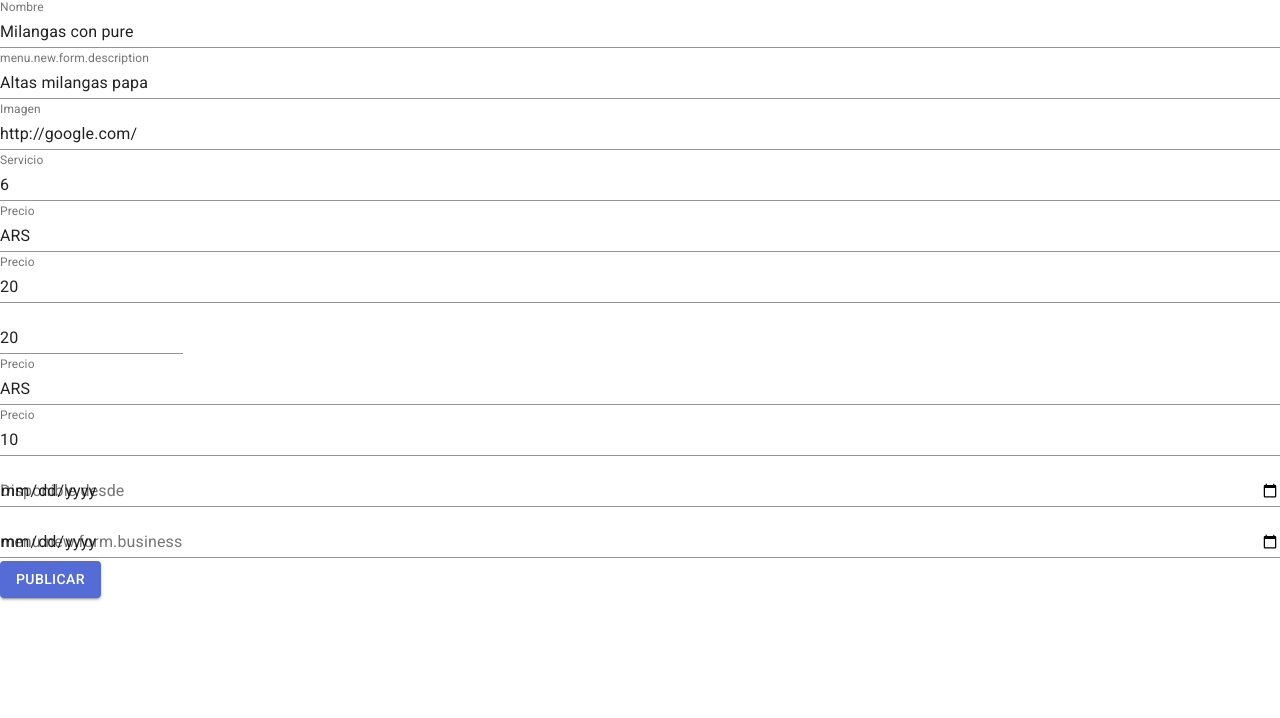
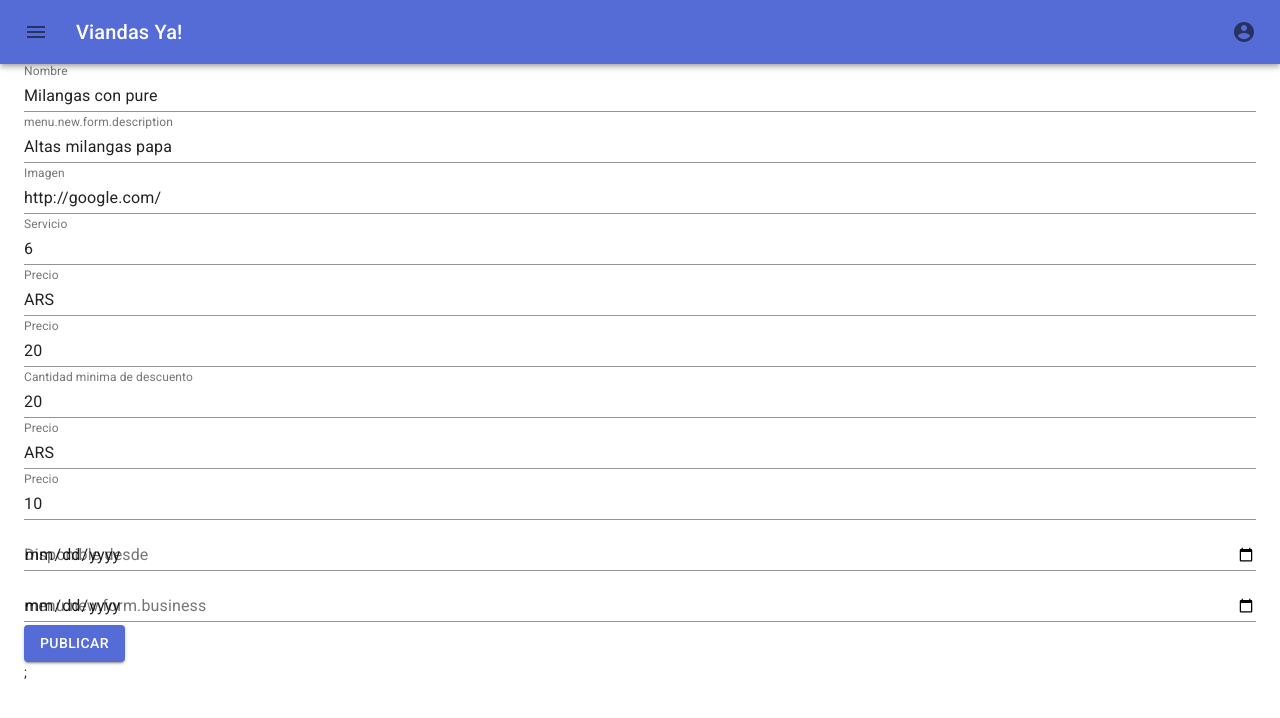
Before and after one commit to Grupo-C2A-022019/Grupo-C2A-022019-Front-End, a Next.js app: page /menus/new in a window 1280 px wide. Shown: the top 718 px of the page. Built offline with nearby package versions, Linux system fonts and the light colour scheme; what axios-cache-adapter would draw is missing.

Commit message:
Fix styles

```diff
--- a/components/ToolBar.js
+++ b/components/ToolBar.js
@@ -1,15 +1,13 @@
 import React from "react";
-import { fade, makeStyles } from "@material-ui/core/styles";
+import { makeStyles } from "@material-ui/core/styles";
 import AppBar from "@material-ui/core/AppBar";
 import Toolbar from "@material-ui/core/Toolbar";
 import IconButton from "@material-ui/core/IconButton";
 import Typography from "@material-ui/core/Typography";
-import InputBase from "@material-ui/core/InputBase";
 import Badge from "@material-ui/core/Badge";
 import MenuItem from "@material-ui/core/MenuItem";
 import Menu from "@material-ui/core/Menu";
 import MenuIcon from "@material-ui/icons/Menu";
-import SearchIcon from "@material-ui/icons/Search";
 import AccountCircle from "@material-ui/icons/AccountCircle";
 import MailIcon from "@material-ui/icons/Mail";
 import NotificationsIcon from "@material-ui/icons/Notifications";
@@ -25,7 +23,7 @@ const useStyles = makeStyles(theme => ({
   },
   title: {
     display: "none",
-    color: "#f0000",
+    color: theme.palette.primary,
     [theme.breakpoints.up("sm")]: {
       display: "block"
     }
@@ -64,7 +62,7 @@ const useStyles = makeStyles(theme => ({
   }
 }));
 
-export default function PrimarySearchAppBar() {
+export default function ToolBar() {
   const classes = useStyles();
   const [anchorEl, setAnchorEl] = React.useState(null);
   const [mobileMoreAnchorEl, setMobileMoreAnchorEl] = React.useState(null);
@@ -153,12 +151,11 @@ export default function PrimarySearchAppBar() {
 
   return (
     <div className={classes.grow}>
-      <AppBar position="static" style={{ backgroundColor: "#fb0505 " }}>
+      <AppBar position="static">
         <Toolbar>
           <IconButton
             edge="start"
             className={classes.menuButton}
-            color="#f0000"
             aria-label="open drawer"
           >
             <MenuIcon />
@@ -181,7 +178,6 @@ export default function PrimarySearchAppBar() {
               aria-controls={menuId}
               aria-haspopup="true"
               onClick={handleProfileMenuOpen}
-              color="#f0000"
             >
               <AccountCircle />
             </IconButton>
--- a/pages/index.js
+++ b/pages/index.js
@@ -1,20 +1,24 @@
 import React from "react";
 import Link from "next/link";
 
-import { Button } from "@material-ui/core";
+import { Button, Container } from "@material-ui/core";
 
 import RecentMenus from "components/RecentMenus";
 import I18n from "components/commons/I18n";
+import ToolBar from "components/ToolBar";
 
 export default function HomePage() {
   return (
     <>
+      <ToolBar />
+      <Container>
         <Link href="/menus/new">
           <Button variant="contained" color="primary">
             <I18n id="menu.new" />
           </Button>
         </Link>
         <RecentMenus />
+      </Container>
     </>
   );
 }
--- a/pages/menus/new.jsx
+++ b/pages/menus/new.jsx
@@ -8,24 +8,8 @@ import SubmitButton from "components/form/SubmitButton";
 
 import useApi from "hooks/useApi";
 import MonetaryAmountField from "components/form/field/MonetaryAmountField";
-
-// {
-//   name: "Milangas con pure",
-//   description: "Altas milangas papa",
-//   businessId: 6,
-//   categoryIds: [],
-//   startingDate: "2019-10-10",
-//   expirationDate: "2019-10-20",
-//   listPrice: {
-//     amount: 10,
-//     currency: "ARS"
-//   },
-//   bulkSize: 2,
-//   discountedPrice: {
-//     amount: 7,
-//     currency: "ARS"
-//   }
-// }
+import ToolBar from "components/ToolBar";
+import { Container } from "@material-ui/core";
 
 export default function NewMenu() {
   const api = useApi();
@@ -38,7 +22,14 @@ export default function NewMenu() {
     [api]
   );
 
-  return <NewMenuForm onSubmit={handleSubmit} />;
+  return (
+    <>
+      <ToolBar />
+      <Container>
+        <NewMenuForm onSubmit={handleSubmit} />;
+      </Container>
+    </>
+  );
 }
 
 function format(d) {
@@ -128,7 +119,13 @@ function NewMenuForm(props) {
           label={<I18n id="menu.new.form.price" />}
           name="listPrice"
         />
-        <Field name="bulkSize" type="number" component={TextField} />
+        <Field
+          fullWidth
+          component={TextField}
+          type="number"
+          label={<I18n id="menu.new.form.bulkSize" />}
+          name="bulkSize"
+        />
         <Field
           fullWidth
           component={MonetaryAmountField}
--- a/static/messages_es.json
+++ b/static/messages_es.json
@@ -8,6 +8,7 @@
   "menu.new.form.img": "Imagen",
   "menu.new.form.buiness": "Servicio",
   "menu.new.form.price": "Precio",
+  "menu.new.form.bulkSize": "Cantidad minima de descuento",
   "menu.new.form.validity.startingDate": "Disponible desde",
   "menu.new.form.validity.expirationDate": "Disponible hasta"
 }
```
Also changed, not shown: 1 other file (tests, documents, lock files or other folders). Lines whose indentation alone changed are shown as unchanged.
